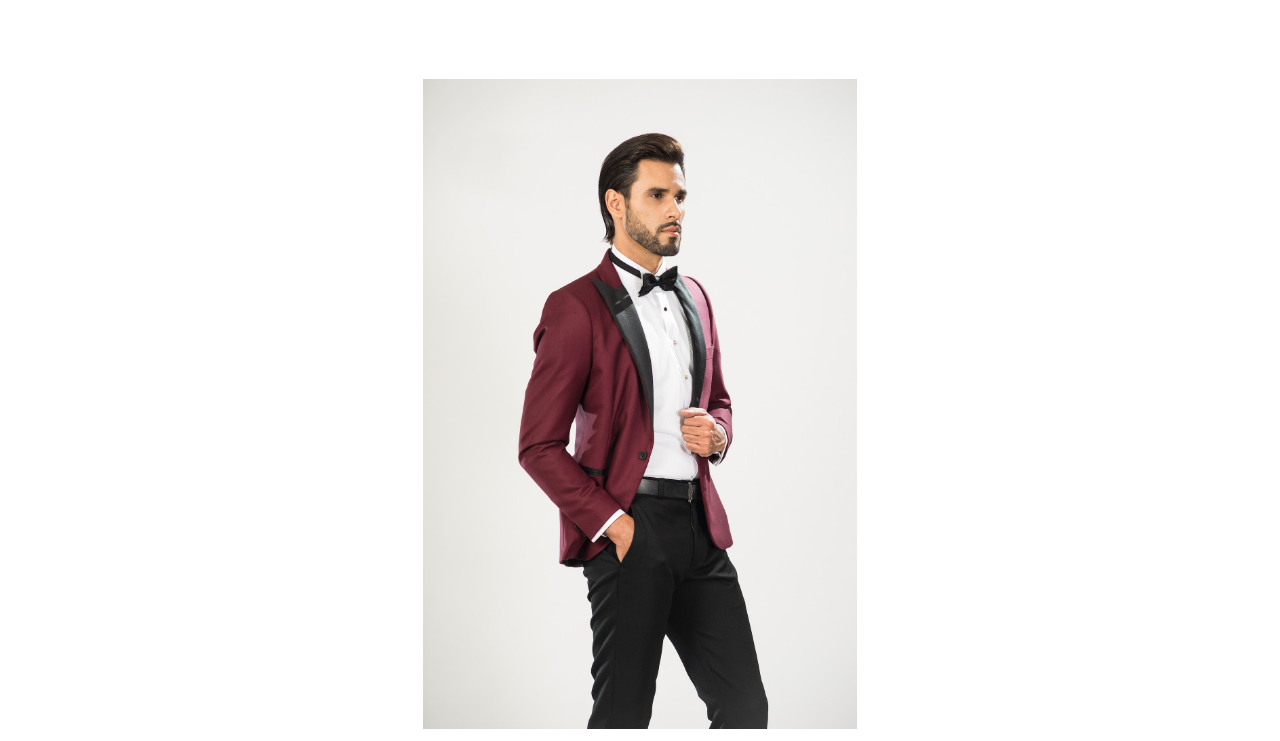
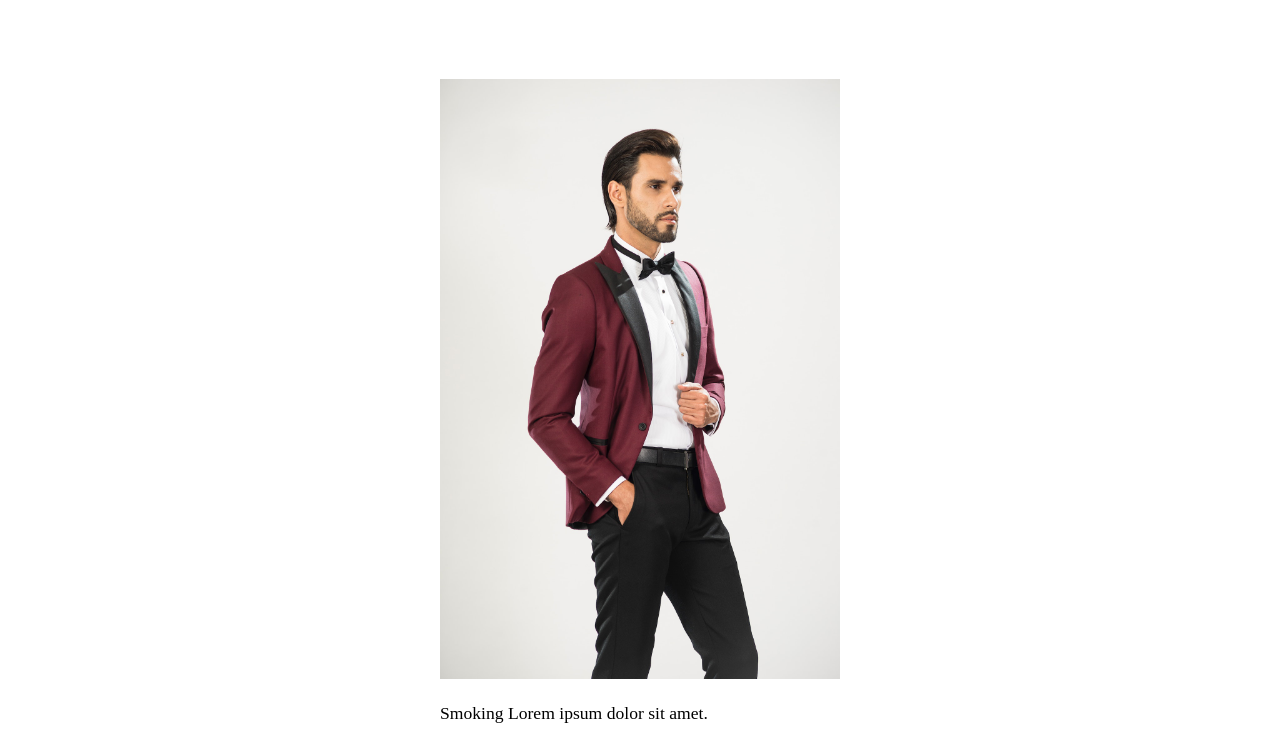
Before and after one commit to matheusfernandes-git/Website-ecommerce, a plain HTML site: page index.html in a window 1280 px wide. Shown: the part 550-1291 px from the top of the page. Drawn offline with nearby package versions, Linux system fonts and the light colour scheme.

Commit message:
Update style.css

```diff
--- a/styles/style.css
+++ b/styles/style.css
@@ -132,8 +132,8 @@ button:hover{
 }
 
 .cards > img{
-    width: 100%;
-    height: 650px;
+    width: 400px;
+    height: 600px;
     transition: 0.5s ease
 }
 
```
